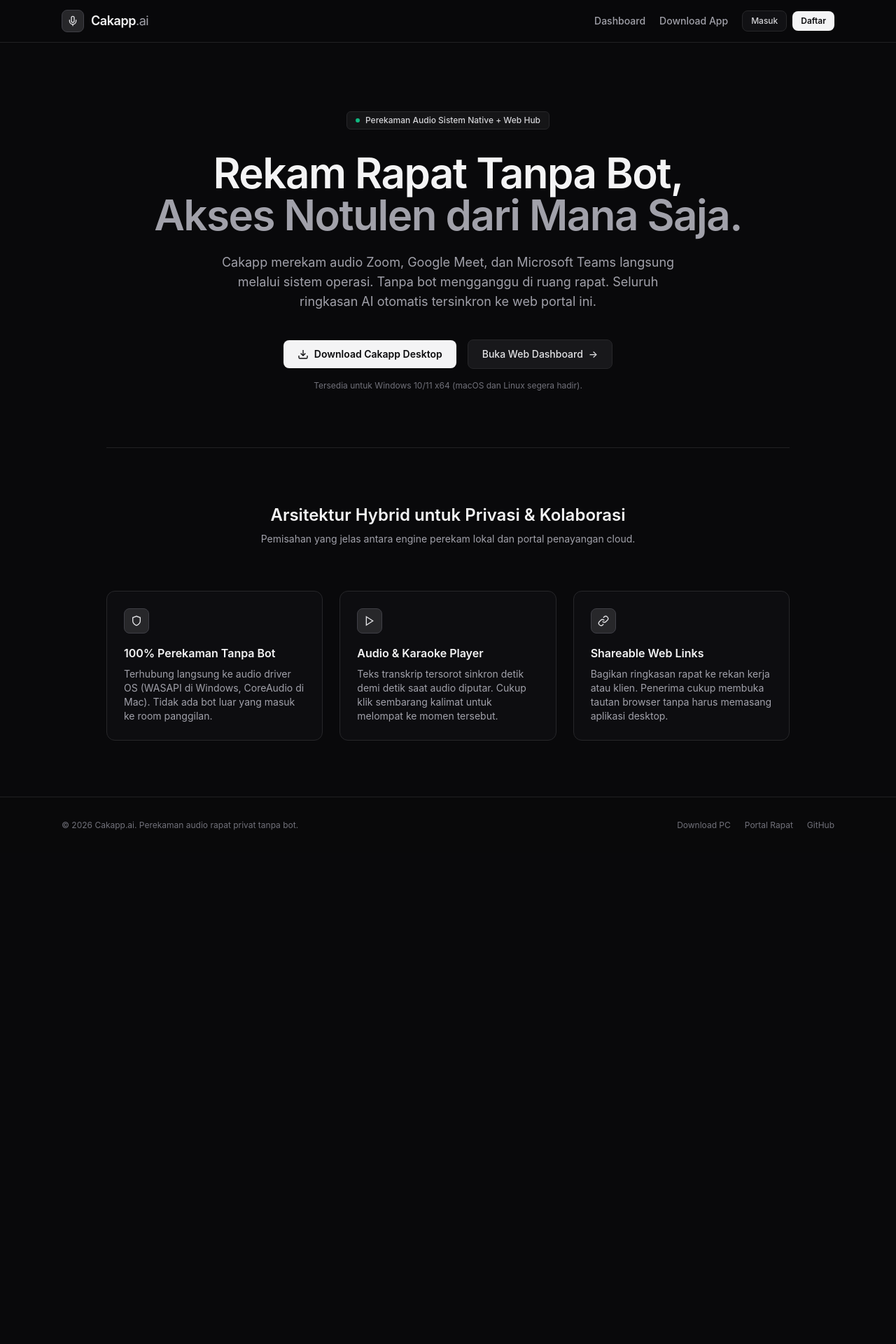
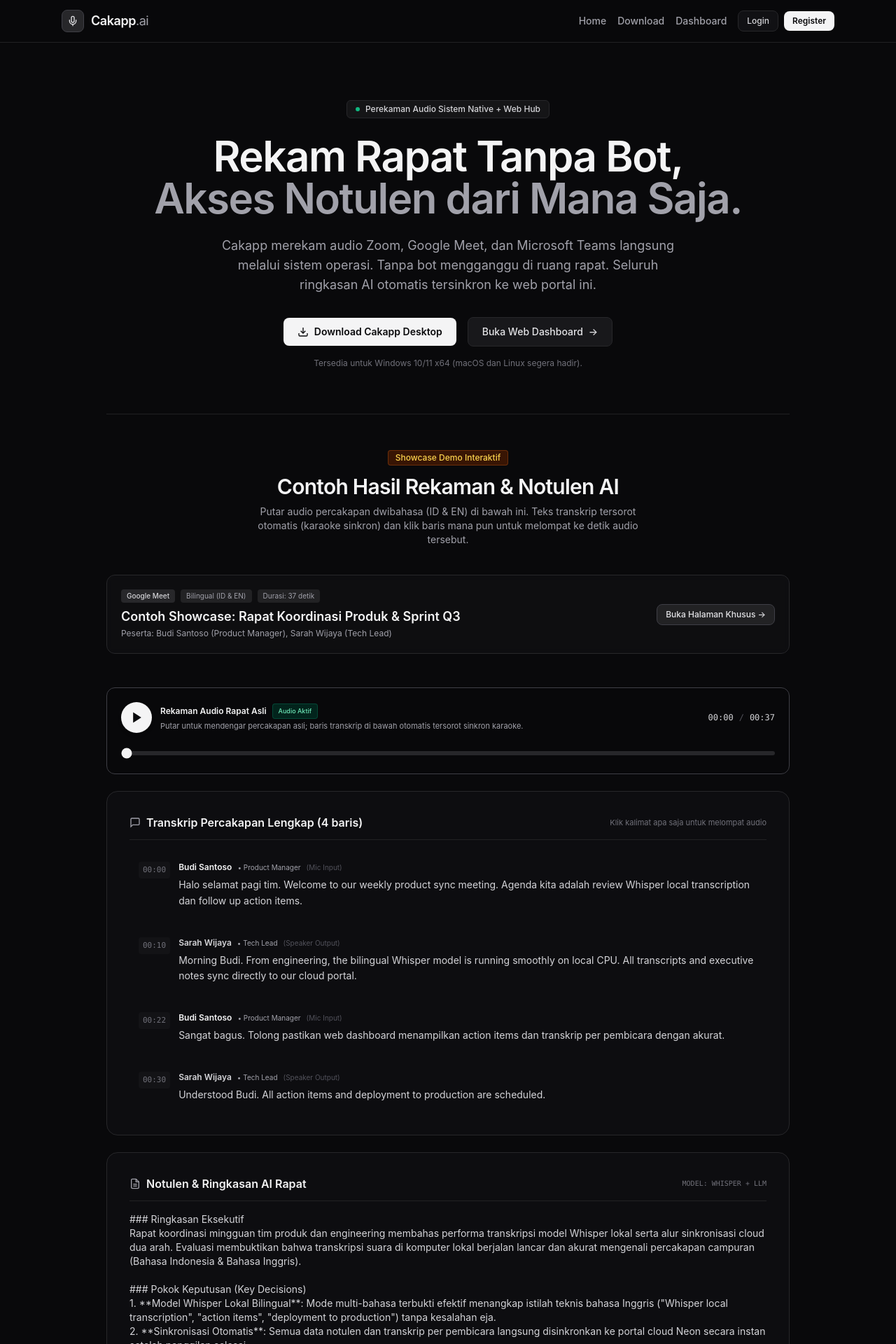
Before and after one commit to yudstrz/cakapp, a Next.js app in the folder web/: page / in a window 1280 px wide. Shown: the top 1920 px of the page at 70% size. Before the commit the page ends 1219 px from the top, so only its background shows below. Built offline with nearby package versions, Linux system fonts and the light colour scheme; no server answers.

Commit message:
feat(web): add showcase demo to home page and update site navigation

```diff
--- a/web/src/app/dashboard/page.tsx
+++ b/web/src/app/dashboard/page.tsx
@@ -30,14 +30,6 @@ export default async function DashboardPage() {
     }
   }
 
-  const showcaseDateStr = new Date(SHOWCASE_MEETING.started_at).toLocaleDateString('id-ID', {
-    day: 'numeric',
-    month: 'short',
-    year: 'numeric',
-    hour: '2-digit',
-    minute: '2-digit',
-  });
-
   return (
     <div className="mx-auto max-w-5xl px-4 sm:px-6 py-8 sm:py-12">
       {/* Header */}
@@ -45,17 +37,17 @@ export default async function DashboardPage() {
         <div>
           <div className="flex items-center gap-2 mb-1">
             <h1 className="text-xl sm:text-2xl font-semibold tracking-tight text-zinc-100">
-              Riwayat Rapat Cloud
+              Dashboard Rapat
             </h1>
             {user && (
               <span className="rounded-full bg-emerald-950/80 border border-emerald-800/60 px-2.5 py-0.5 text-[10px] font-medium text-emerald-300">
-                Akun: {user.email}
+                {user.email}
               </span>
             )}
           </div>
           <p className="text-xs sm:text-sm text-zinc-400">
             {user
-              ? `Selamat datang, ${user.full_name}. Di bawah ini adalah daftar rapat pribadi yang terekam dari komputer Anda.`
+              ? `Selamat datang, ${user.full_name}. Di bawah ini adalah daftar rapat pribadi Anda.`
               : 'Portal viewer hasil rekaman notulen dan transkrip audio rapat.'}
           </p>
         </div>
@@ -75,32 +67,6 @@ export default async function DashboardPage() {
         </div>
       </div>
 
-      {/* Guest notice banner with call to action */}
-      {!user && (
-        <div className="mt-6 rounded-xl border border-zinc-800 bg-zinc-900/60 p-4 sm:p-5 flex flex-col sm:flex-row sm:items-center justify-between gap-4">
-          <div className="text-xs text-zinc-300">
-            <span className="font-semibold text-zinc-100 block sm:inline mr-2">
-              Pratinjau Showcase Contoh Rapat
-            </span>
-            Data rapat Anda bersifat pribadi dan tidak dipublikasikan ke publik. Di bawah ini ditampilkan 1 contoh hasil rekaman percakapan kombinasi bahasa beserta ringkasan AI.
-          </div>
-          <div className="flex items-center gap-2 shrink-0">
-            <Link
-              href="/login"
-              className="rounded-lg border border-zinc-700 bg-zinc-800 px-3 py-1.5 text-xs font-medium text-zinc-200 hover:bg-zinc-700 hover:text-white transition-colors"
-            >
-              Masuk
-            </Link>
-            <Link
-              href="/register"
-              className="rounded-lg bg-zinc-100 px-3 py-1.5 text-xs font-semibold text-zinc-950 hover:bg-white transition-colors"
-            >
-              Daftar Akun
-            </Link>
-          </div>
-        </div>
-      )}
-
       {/* Database warning notice if any */}
       {!isConfigured && (
         <div className="mt-6 rounded-lg border border-amber-800/60 bg-amber-950/30 p-4 text-xs text-amber-200">
@@ -109,19 +75,80 @@ export default async function DashboardPage() {
         </div>
       )}
 
-      {/* LOGGED IN USER: Personal Meetings */}
+      {/* GUEST VIEW: Prompts to Login/Register with direct link to Home Showcase */}
+      {!user && (
+        <div className="mt-8 space-y-6">
+          <div className="rounded-2xl border border-zinc-800 bg-zinc-900/40 p-6 sm:p-8 text-center max-w-xl mx-auto">
+            <div className="mx-auto flex h-12 w-12 items-center justify-center rounded-xl border border-zinc-700 bg-zinc-800 text-zinc-300 mb-4">
+              <svg className="w-6 h-6" viewBox="0 0 24 24" fill="none" stroke="currentColor" strokeWidth="2">
+                <rect width="18" height="11" x="3" y="11" rx="2" ry="2" />
+                <path d="M7 11V7a5 5 0 0 1 10 0v4" />
+              </svg>
+            </div>
+
+            <h2 className="text-base sm:text-lg font-semibold text-zinc-100">
+              Akses Ruang Rapat Pribadi
+            </h2>
+            <p className="mt-2 text-xs sm:text-sm text-zinc-400 leading-relaxed">
+              Data rekaman dan notulen Anda bersifat privat. Masuk atau buat akun baru untuk melihat daftar rapat yang tersinkronisasi dari komputer Anda.
+            </p>
+
+            <div className="mt-6 flex flex-col sm:flex-row items-center justify-center gap-3">
+              <Link
+                href="/login"
+                className="w-full sm:w-auto rounded-lg border border-zinc-700 bg-zinc-800 px-5 py-2 text-xs font-semibold text-zinc-200 hover:bg-zinc-700 hover:text-white transition-colors"
+              >
+                Login ke Akun
+              </Link>
+              <Link
+                href="/register"
+                className="w-full sm:w-auto rounded-lg bg-zinc-100 px-5 py-2 text-xs font-semibold text-zinc-950 hover:bg-white transition-colors"
+              >
+                Register Akun Baru
+              </Link>
+            </div>
+          </div>
+
+          <div className="rounded-xl border border-zinc-800/80 bg-zinc-900/20 p-4 text-center max-w-xl mx-auto">
+            <p className="text-xs text-zinc-400">
+              Ingin melihat contoh hasil transkrip audio dan ringkasan AI?{' '}
+              <Link href="/" className="font-medium text-zinc-200 hover:underline">
+                Buka Showcase Demo di Halaman Home &rarr;
+              </Link>
+            </p>
+          </div>
+        </div>
+      )}
+
+      {/* LOGGED IN USER VIEW: Personal Meetings */}
       {user && (
         <div className="mt-8">
-          <h2 className="text-sm font-semibold uppercase tracking-wider text-zinc-400 mb-3">
+          <div className="flex items-center justify-between mb-4">
+            <h2 className="text-sm font-semibold uppercase tracking-wider text-zinc-400">
               Rapat Pribadi Saya ({userMeetings.length})
             </h2>
+          </div>
 
           {userMeetings.length === 0 ? (
-            <div className="text-center py-12 px-4 rounded-xl border border-zinc-800/80 bg-zinc-900/30 mb-8">
+            <div className="text-center py-14 px-4 rounded-xl border border-zinc-800/80 bg-zinc-900/30 mb-8">
               <h3 className="text-sm font-semibold text-zinc-200">Belum Ada Sesi Rapat Pribadi</h3>
-              <p className="mt-1 text-xs text-zinc-400 max-w-sm mx-auto">
-                Buka aplikasi Cakapp di komputer Anda saat rapat online. Hasil rekaman otomatis tersinkron ke akun ini.
+              <p className="mt-1 text-xs text-zinc-400 max-w-sm mx-auto leading-relaxed">
+                Nyalakan aplikasi Cakapp di komputer Anda saat rapat online. Hasil rekaman dan transkrip otomatis tersinkron ke akun ini.
               </p>
+              <div className="mt-5 flex items-center justify-center gap-3">
+                <Link
+                  href="/download"
+                  className="rounded-lg bg-zinc-100 px-4 py-2 text-xs font-semibold text-zinc-950 hover:bg-white transition-colors"
+                >
+                  Download Cakapp Desktop
+                </Link>
+                <Link
+                  href="/"
+                  className="rounded-lg border border-zinc-800 bg-zinc-900 px-4 py-2 text-xs font-medium text-zinc-300 hover:bg-zinc-800 transition-colors"
+                >
+                  Lihat Showcase di Home &rarr;
+                </Link>
+              </div>
             </div>
           ) : (
             <div className="divide-y divide-zinc-800/80 rounded-xl border border-zinc-800 bg-zinc-900/20 overflow-hidden mb-8">
@@ -168,54 +195,21 @@ export default async function DashboardPage() {
               })}
             </div>
           )}
-        </div>
-      )}
 
-      {/* SHOWCASE SECTION (Always available as high-craft reference) */}
-      <div className={user ? 'mt-8 border-t border-zinc-800/80 pt-8' : 'mt-6'}>
-        <div className="flex items-center justify-between mb-3">
-          <h2 className="text-xs font-semibold uppercase tracking-wider text-zinc-400">
-            Contoh Hasil Notulen & Transkrip (Showcase)
-          </h2>
-          <span className="rounded bg-zinc-800 border border-zinc-700/60 px-2 py-0.5 text-[10px] font-medium text-amber-400">
-            Showcase Demo
+          {/* Discreet link to Showcase Demo */}
+          <div className="mt-8 rounded-xl border border-zinc-800/60 bg-zinc-900/20 p-4 flex flex-col sm:flex-row sm:items-center justify-between gap-3 text-xs">
+            <span className="text-zinc-400">
+              Contoh format notulen dan audio player dapat dilihat di halaman Showcase Demo.
             </span>
-        </div>
-
-        <div className="rounded-xl border border-zinc-800 bg-zinc-900/30 overflow-hidden">
-          <div className="flex flex-col sm:flex-row sm:items-center justify-between gap-3 p-4 sm:p-5 hover:bg-zinc-900/50 transition-colors">
-            <div className="min-w-0">
-              <div className="flex items-center gap-2 mb-1">
-                <span className="rounded bg-zinc-800 px-2 py-0.5 text-[10px] font-medium text-zinc-300">
-                  {SHOWCASE_MEETING.app}
-                </span>
-                <span className="rounded bg-zinc-800/80 px-2 py-0.5 text-[10px] text-zinc-400">
-                  {SHOWCASE_MEETING.language}
-                </span>
-              </div>
-              <h3 className="font-semibold text-sm sm:text-base text-zinc-100">
-                {SHOWCASE_MEETING.title}
-              </h3>
-              <div className="mt-1 flex flex-wrap items-center gap-x-4 gap-y-1 text-xs text-zinc-400">
-                <span>{showcaseDateStr}</span>
-                <span className="text-zinc-600">•</span>
-                <span>Durasi: 37 detik</span>
-                <span className="text-zinc-600">•</span>
-                <span>{SHOWCASE_MEETING.attendees.length} Peserta (Budi Santoso, Sarah Wijaya)</span>
-              </div>
-            </div>
-
-            <div className="flex items-center gap-2 mt-2 sm:mt-0 shrink-0">
             <Link
               href="/dashboard/meetings/showcase-demo"
-                className="w-full sm:w-auto text-center rounded-md bg-zinc-100 px-4 py-2 text-xs font-semibold text-zinc-950 hover:bg-white transition-colors"
+              className="text-zinc-300 hover:text-white font-medium underline-offset-4 hover:underline shrink-0"
             >
-                Buka Notulen Contoh &rarr;
+              Lihat Notulen Showcase &rarr;
             </Link>
           </div>
         </div>
-        </div>
-      </div>
+      )}
     </div>
   );
 }
--- a/web/src/app/layout.tsx
+++ b/web/src/app/layout.tsx
@@ -7,6 +7,8 @@ export const metadata: Metadata = {
   title: 'Cakapp — AI Meeting Recorder & Smart Intelligence',
   description: 'Perekam rapat otomatis tanpa bot dengan transkripsi suara instan, ringkasan terstruktur, dan pemutar audio interaktif.',
 };
+
+export const dynamic = 'force-dynamic';
 
 export default async function RootLayout({
   children,
@@ -31,12 +33,15 @@ export default async function RootLayout({
               <span>Cakapp<span className="text-zinc-400 font-normal">.ai</span></span>
             </a>
 
-            <nav className="flex items-center gap-3 sm:gap-5 text-sm font-medium">
+            <nav className="flex items-center gap-2 sm:gap-4 text-xs sm:text-sm font-medium">
+              <a href="/" className="text-zinc-400 transition-colors hover:text-zinc-100 py-1">
+                Home
+              </a>
+              <a href="/download" className="text-zinc-400 transition-colors hover:text-zinc-100 py-1">
+                Download
+              </a>
               <a href="/dashboard" className="text-zinc-400 transition-colors hover:text-zinc-100 py-1">
                 Dashboard
-              </a>
-              <a href="/download" className="text-zinc-400 transition-colors hover:text-zinc-100 py-1">
-                Download App
               </a>
               <UserNav user={user} />
             </nav>
--- a/web/src/app/page.tsx
+++ b/web/src/app/page.tsx
@@ -1,11 +1,14 @@
 import React from 'react';
+import Link from 'next/link';
+import AudioPlayer from '@/components/AudioPlayer';
+import { SHOWCASE_MEETING } from '@/lib/showcase';
 
 export default function HomePage() {
   return (
     <div className="mx-auto max-w-5xl px-4 sm:px-6">
       {/* Hero Section */}
-      <section className="pt-16 sm:pt-24 pb-16 sm:pb-20 text-center">
-        <div className="inline-flex items-center gap-2 rounded-md border border-zinc-800 bg-zinc-900/80 px-3 py-1 text-xs font-medium text-zinc-300 mb-6 sm:mb-8">
+      <section className="pt-14 sm:pt-20 pb-12 sm:pb-16 text-center">
+        <div className="inline-flex items-center gap-2 rounded-md border border-zinc-800 bg-zinc-900/80 px-3 py-1 text-xs font-medium text-zinc-300 mb-6">
           <span className="h-1.5 w-1.5 rounded-full bg-emerald-500" />
           Perekaman Audio Sistem Native + Web Hub
         </div>
@@ -20,8 +23,8 @@ export default function HomePage() {
         </p>
 
         {/* Primary CTA Buttons */}
-        <div className="mt-8 sm:mt-10 flex flex-col sm:flex-row items-center justify-center gap-3 sm:gap-4">
-          <a
+        <div className="mt-8 flex flex-col sm:flex-row items-center justify-center gap-3 sm:gap-4">
+          <Link
             href="/download"
             className="w-full sm:w-auto inline-flex items-center justify-center gap-2 rounded-lg bg-zinc-100 px-5 py-2.5 text-sm font-semibold text-zinc-950 transition-colors hover:bg-white"
           >
@@ -31,15 +34,15 @@ export default function HomePage() {
               <line x1="12" y1="15" x2="12" y2="3" />
             </svg>
             Download Cakapp Desktop
-          </a>
+          </Link>
 
-          <a
+          <Link
             href="/dashboard"
             className="w-full sm:w-auto inline-flex items-center justify-center gap-2 rounded-lg border border-zinc-800 bg-zinc-900 px-5 py-2.5 text-sm font-medium text-zinc-200 transition-colors hover:bg-zinc-800"
           >
             Buka Web Dashboard
             <span aria-hidden="true">&rarr;</span>
-          </a>
+          </Link>
         </div>
 
         <p className="mt-4 text-xs text-zinc-500">
@@ -47,9 +50,86 @@ export default function HomePage() {
         </p>
       </section>
 
+      {/* SHOWCASE SECTION (LIVE ON HOMEPAGE) */}
+      <section className="py-12 border-t border-zinc-800/80">
+        <div className="text-center mb-8 sm:mb-10">
+          <div className="inline-flex items-center gap-2 rounded bg-amber-950/80 border border-amber-800/60 px-2.5 py-0.5 text-xs font-medium text-amber-300 mb-3">
+            Showcase Demo Interaktif
+          </div>
+          <h2 className="text-2xl sm:text-3xl font-semibold tracking-tight text-zinc-100">
+            Contoh Hasil Rekaman & Notulen AI
+          </h2>
+          <p className="mt-2 text-xs sm:text-sm text-zinc-400 max-w-xl mx-auto">
+            Putar audio percakapan dwibahasa (ID & EN) di bawah ini. Teks transkrip tersorot otomatis (karaoke sinkron) dan klik baris mana pun untuk melompat ke detik audio tersebut.
+          </p>
+        </div>
+
+        {/* Meeting Details Bar */}
+        <div className="rounded-xl border border-zinc-800 bg-zinc-900/40 p-4 sm:p-5 mb-6 backdrop-blur-sm">
+          <div className="flex flex-wrap items-center justify-between gap-3">
+            <div>
+              <div className="flex flex-wrap items-center gap-2 mb-1.5">
+                <span className="rounded bg-zinc-800 px-2 py-0.5 text-[10px] font-medium text-zinc-300">
+                  {SHOWCASE_MEETING.app}
+                </span>
+                <span className="rounded bg-zinc-800/80 px-2 py-0.5 text-[10px] text-zinc-400">
+                  {SHOWCASE_MEETING.language}
+                </span>
+                <span className="rounded bg-zinc-800/80 px-2 py-0.5 text-[10px] text-zinc-400">
+                  Durasi: 37 detik
+                </span>
+              </div>
+              <h3 className="font-semibold text-base sm:text-lg text-zinc-100">
+                {SHOWCASE_MEETING.title}
+              </h3>
+              <p className="text-xs text-zinc-400 mt-0.5">
+                Peserta: Budi Santoso (Product Manager), Sarah Wijaya (Tech Lead)
+              </p>
+            </div>
+
+            <Link
+              href="/dashboard/meetings/showcase-demo"
+              className="rounded-lg border border-zinc-700 bg-zinc-800/80 px-3 py-1.5 text-xs font-medium text-zinc-200 hover:bg-zinc-700 hover:text-white transition-colors"
+            >
+              Buka Halaman Khusus &rarr;
+            </Link>
+          </div>
+        </div>
+
+        {/* Interactive Audio Player & Synchronized Transcripts */}
+        <div className="grid grid-cols-1 gap-6">
+          <AudioPlayer
+            audioUrl={SHOWCASE_MEETING.audioUrl || '/audio/showcase.wav'}
+            transcripts={SHOWCASE_MEETING.transcripts}
+          />
+
+          {/* AI Structured Notes Card */}
+          <div className="rounded-2xl border border-zinc-800 bg-zinc-900/30 p-6 sm:p-8">
+            <div className="flex items-center justify-between mb-4 pb-3 border-b border-zinc-800/80">
+              <h3 className="text-sm sm:text-base font-semibold text-zinc-100 flex items-center gap-2">
+                <svg className="w-4 h-4 text-zinc-400" viewBox="0 0 24 24" fill="none" stroke="currentColor" strokeWidth="2">
+                  <path d="M14 2H6a2 2 0 0 0-2 2v16a2 2 0 0 0 2 2h12a2 2 0 0 0 2-2V8z" />
+                  <polyline points="14 2 14 8 20 8" />
+                  <line x1="16" y1="13" x2="8" y2="13" />
+                  <line x1="16" y1="17" x2="8" y2="17" />
+                </svg>
+                Notulen & Ringkasan AI Rapat
+              </h3>
+              <span className="text-[10px] uppercase font-mono text-zinc-500">
+                Model: Whisper + LLM
+              </span>
+            </div>
+
+            <div className="prose prose-invert max-w-none text-xs sm:text-sm text-zinc-300 leading-relaxed whitespace-pre-wrap">
+              {SHOWCASE_MEETING.notes.enhanced}
+            </div>
+          </div>
+        </div>
+      </section>
+
       {/* Feature Grid */}
       <section className="border-t border-zinc-800/80 py-16 sm:py-20">
-        <div className="text-center mb-12 sm:mb-16">
+        <div className="text-center mb-12">
           <h2 className="text-xl sm:text-2xl font-semibold text-zinc-100">
             Arsitektur Hybrid untuk Privasi & Kolaborasi
           </h2>
@@ -103,10 +183,10 @@ export default function HomePage() {
                 </svg>
               </div>
               <h3 className="text-sm sm:text-base font-semibold text-zinc-100 mb-2">
-                Shareable Web Links
+                Sinkronisasi Cloud Otomatis
               </h3>
               <p className="text-xs sm:text-sm text-zinc-400 leading-relaxed">
-                Bagikan ringkasan rapat ke rekan kerja atau klien. Penerima cukup membuka tautan browser tanpa harus memasang aplikasi desktop.
+                Notulen tersinkronisasi aman ke database cloud terenkripsi. Akses dari perangkat apa pun tanpa perlu transfer file manual.
               </p>
             </div>
           </div>
--- a/web/src/components/UserNav.tsx
+++ b/web/src/components/UserNav.tsx
@@ -49,13 +49,13 @@ export default function UserNav({ user }: { user: UserProfile | null }) {
         href="/login"
         className="rounded-lg border border-zinc-800 bg-zinc-900/60 px-3 py-1.5 text-xs font-medium text-zinc-300 hover:bg-zinc-800 hover:text-zinc-100 transition-colors"
       >
-        Masuk
+        Login
       </a>
       <a
         href="/register"
         className="rounded-lg bg-zinc-100 px-3 py-1.5 text-xs font-semibold text-zinc-950 hover:bg-white transition-colors"
       >
-        Daftar
+        Register
       </a>
     </div>
   );
```
Lines whose indentation alone changed are shown as unchanged.
